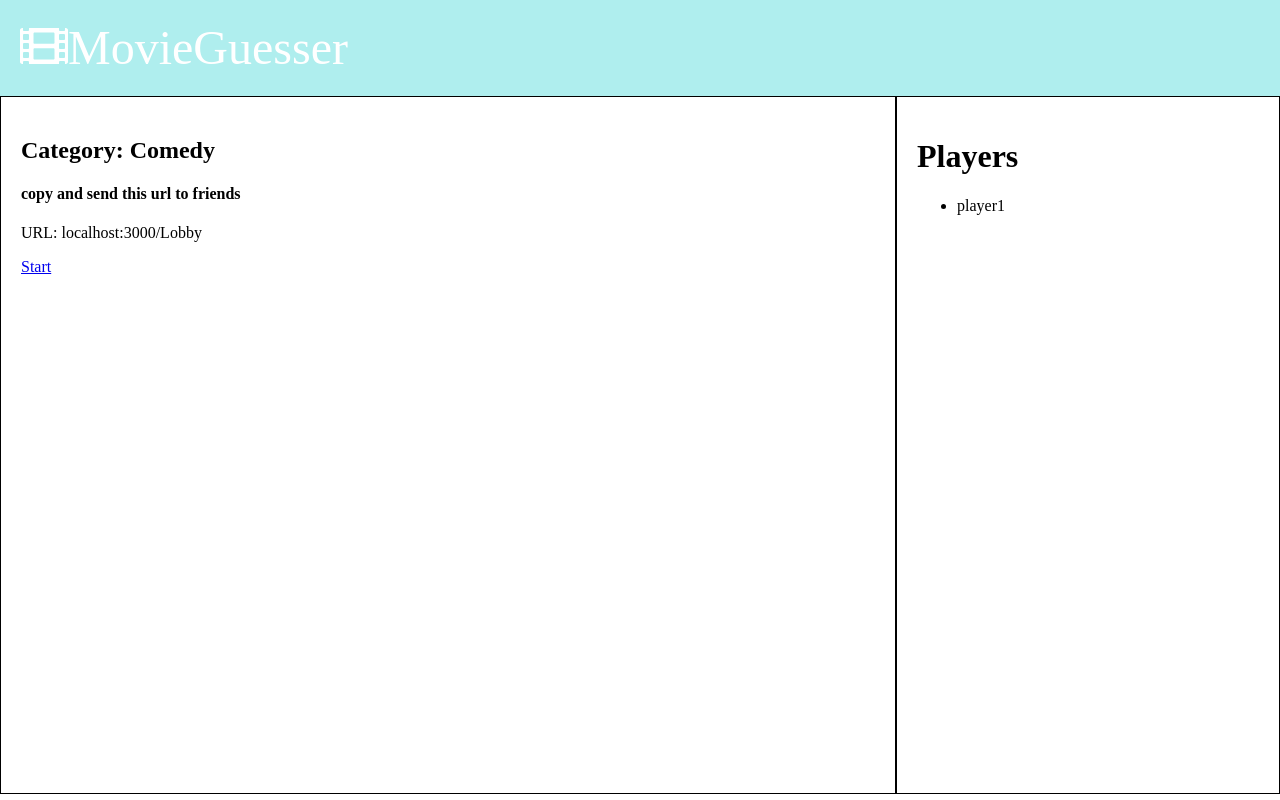
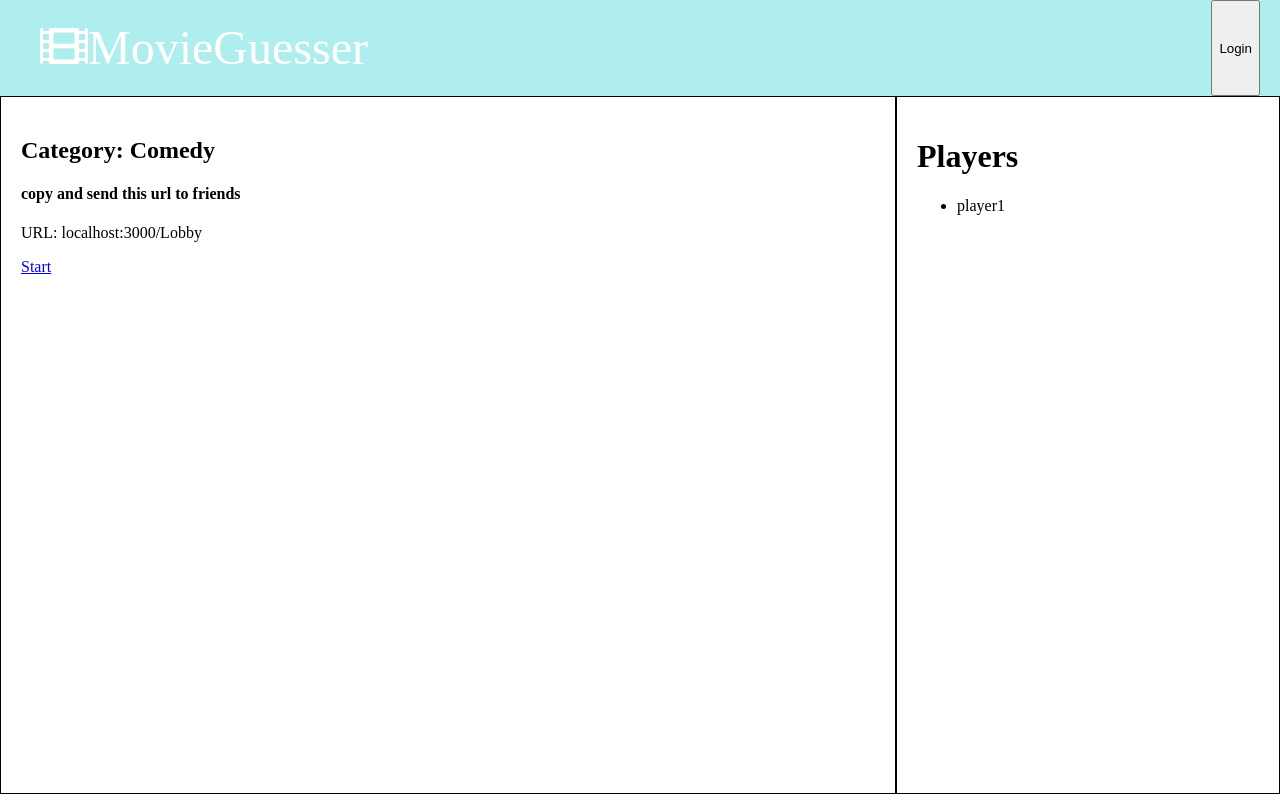
Before and after one commit to vishnuchen/Movie-Guesser, a React (Create React App) app: page /lobby in a window 1280 px wide. Built offline with nearby package versions, Linux system fonts and the light colour scheme; a web font is replaced by a local one.

Commit message:
built a simple toggling login form to capture username

```diff
--- a/src/Lobby/GameInfo.jsx
+++ b/src/Lobby/GameInfo.jsx
@@ -23,7 +23,12 @@ class GameInfo extends Component{
         <h2>Category: {gameCategory}</h2>
         <h4>copy and send this url to friends</h4>
         <p className="lobby-url">URL: {lobbyUrl}</p>
-        <Link to={gameUrl}>Start</Link>
+        <Link to={{
+          pathname: gameUrl,
+          // state: {
+          //   username
+          // }
+        }}>Start</Link>
       </div>
     );
   }
--- a/src/Lobby/LobbyNav.jsx
+++ b/src/Lobby/LobbyNav.jsx
@@ -3,10 +3,21 @@ import { FontAwesomeIcon } from '@fortawesome/react-fontawesome';
 import { faFilm } from '@fortawesome/free-solid-svg-icons';
 import GameInfo from './GameInfo.jsx';
 import PlayerList from './PlayerList.jsx';
+import Login from './Login.jsx'
 
 class LobbyNav extends Component {
   constructor() {
     super();
+    this.state = {
+      loginShow: false,
+      username: ""
+    }
+  }
+
+  toggleLogin = () => {
+    this.setState({
+      loginShow: !this.state.loginShow
+    });
   }
 
   render() {
@@ -17,6 +28,14 @@ class LobbyNav extends Component {
             <a className="navbar-brand" href="/">
               {filmElement}MovieGuesser
             </a>
+
+            <button onClick={this.toggleLogin}>
+              Login
+            </button>
+
+            <Login show={this.state.loginShow} onClose={this.toggleLogin}>
+              Login content blahblahblah
+            </Login>
         </nav>
         <div className="lobby-main">
           <div className="game-info">
--- /dev/null
+++ b/src/Lobby/Login.jsx
@@ -0,0 +1,34 @@
+import React, {Component} from 'react';
+import { FontAwesomeIcon } from '@fortawesome/react-fontawesome';
+import { faFilm } from '@fortawesome/free-solid-svg-icons';
+import {
+  BrowserRouter as Router,
+  Route,
+  Link,
+  Redirect,
+  withRouter
+} from "react-router-dom";
+
+class Login extends Component {
+  constructor() {
+    super();
+  }
+
+  render() {
+    if (!this.props.show) {
+      return null;
+    }
+
+    return(
+      <div className="modal">
+        <input name="username" />
+        <button onClick={this.props.onClose}>
+          Close
+        </button>
+      </div>
+    );
+  }
+
+}
+
+export default Login;
--- a/src/index.css
+++ b/src/index.css
@@ -7,6 +7,10 @@ nav {
   height: 6rem;
   background-color: paleturquoise;
   z-index: 1;
+  padding: 0 20px;
+  display: flex;
+  flex-direction: row;
+  justify-content: space-between;
 }
 
 .navbar-brand {
@@ -14,7 +18,6 @@ nav {
   font-family: 'Bahianita', cursive;
   color: white;
   line-height: 6rem;
-  padding: 0 20px;
   text-decoration: none;
 }
 .game-section {
```
